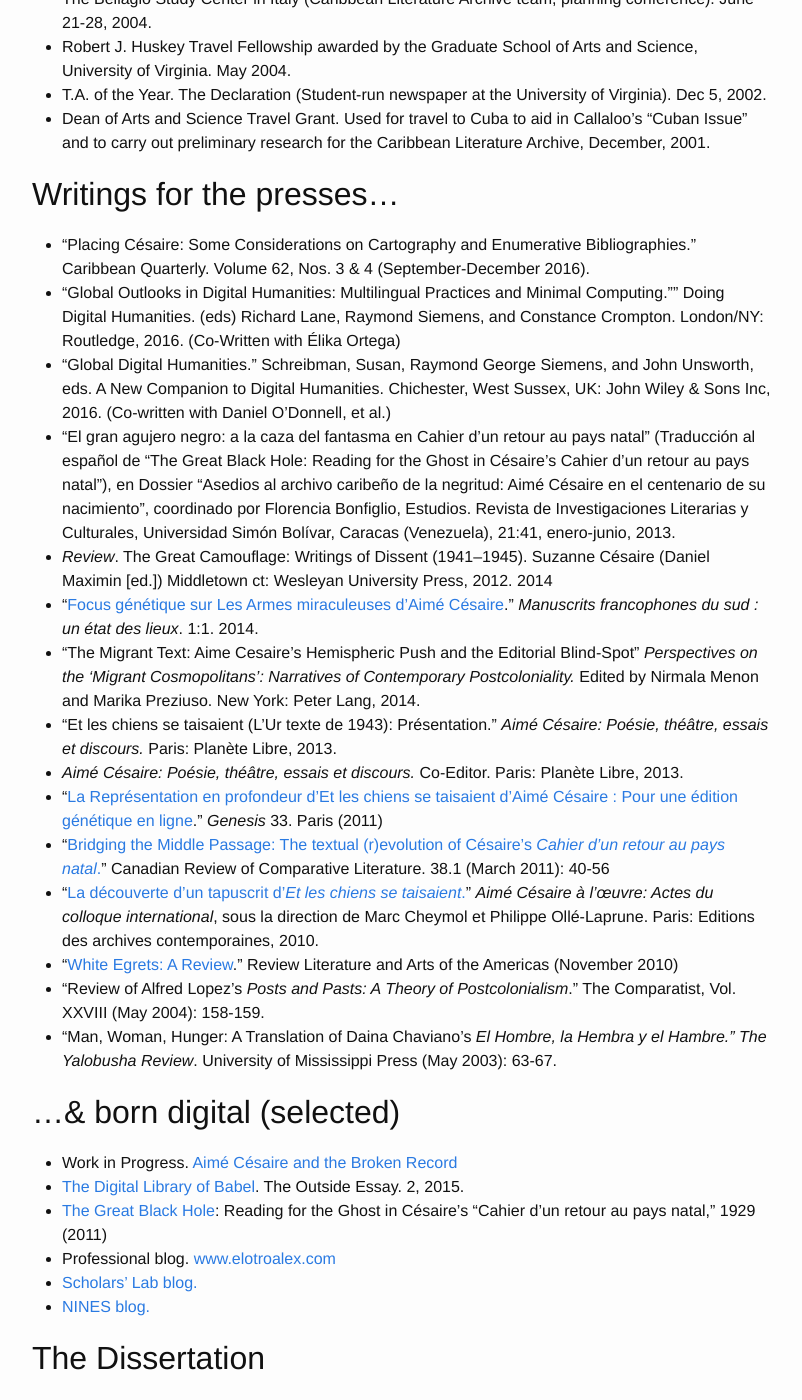
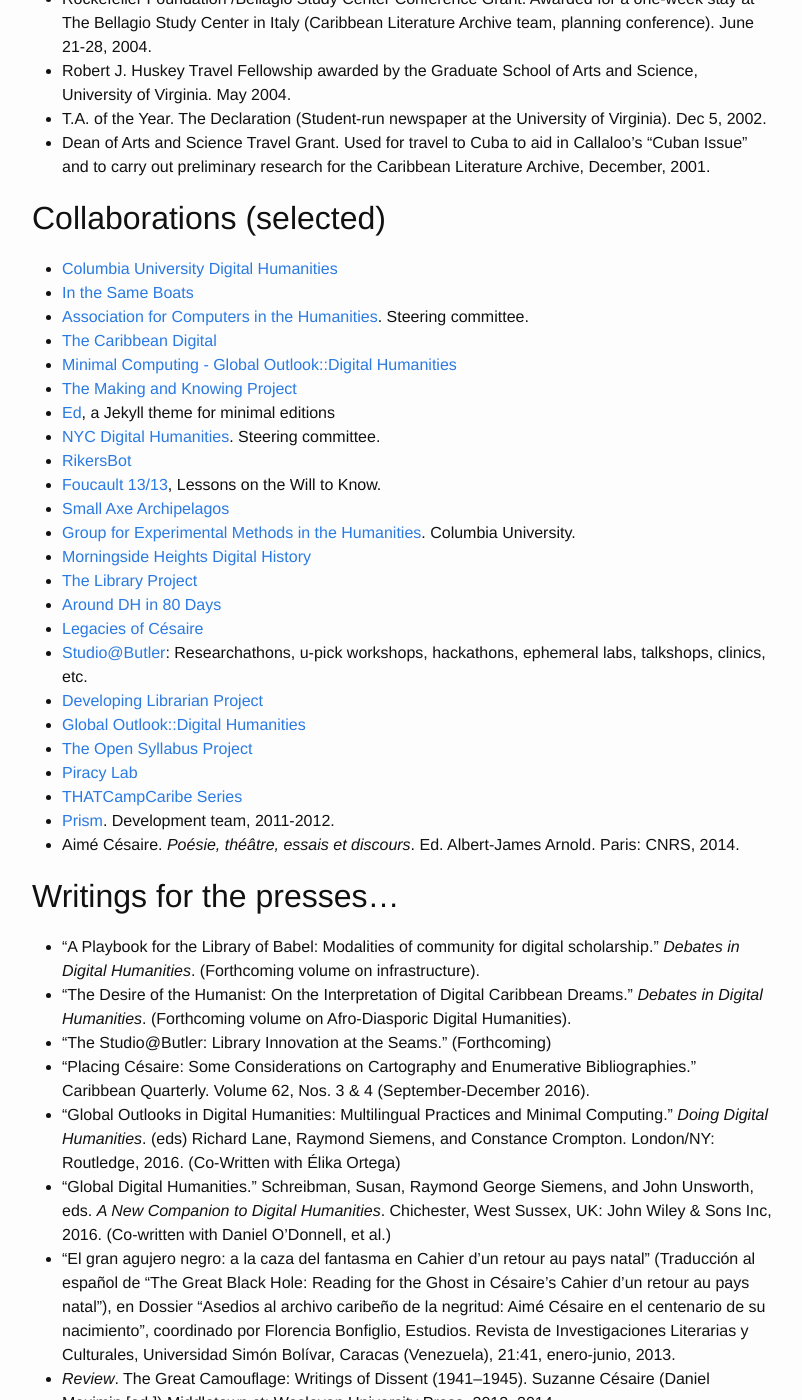
Before and after one commit to elotroalex/elotroalex, a Jekyll site: the page built from bio.md, in a window 1280 px wide and 1400 px high, scrolled down 1176 px. Shown: the whole window, without its empty margins (238-1040 px from the left). Built offline with Jekyll 4.4.1, drawn with Linux system fonts in a browser that asks for light colours; some of the changed text lies outside the part shown.

Commit message:
updated Cv

```diff
--- a/bio.md
+++ b/bio.md
@@ -4,7 +4,7 @@
 permalink: /profile/
 ---
 
-**Alex Gil** is Digital Scholarship Coordinator for the Humanities and History at Columbia University and affiliate Faculty of the Department of English and Comparative Literature at Columbia University. He serves as a collaborator with faculty, students and the library leveraging non-trivial technologies in humanities research, pedagogy and scholarly communications. Current projects include Ed, a digital platform for minimal editions of literary texts; the Translation Toolkit; and, In The Same Boats, a visualization of trans-Atlantic intersections of black intellectuals in the 20th century. He is founder and former chair of the Global Outlook::Digital Humanities initiative, co-founder and co-director of the Group for Experimental Methods in the Humanities and the Studio@Butler at Columbia University, and founder and co-editor of SX Archipelagos.
+**Alex Gil** is Digital Scholarship Coordinator for the Humanities and History at Columbia University and affiliate Faculty of the Department of English and Comparative Literature at Columbia University. He serves as a collaborator with faculty, students and the library leveraging non-trivial technologies in humanities research, pedagogy and scholarly communications. Current projects include Ed, a digital platform for minimal editions of literary texts; Aimé Césaire and The Broken Record, an experiment in long-form digital scholarship; and, In The Same Boats, a visualization of trans-Atlantic intersections of black intellectuals in the 20th century. He is founder and current chair of the Global Outlook::Digital Humanities initiative, co-founder and co-director of the Group for Experimental Methods in the Humanities and the Studio@Butler at Columbia University, and founder and co-editor of the journal *sx archipelagos*.
 
 
 ---
@@ -23,50 +23,61 @@
 
 -   President’s Global Innovation Fund Award. Architectures of Knowledge, Mumbai 2016.
 -   Columbia Junior Librarian Travel Award, CSA Haiti 2016, 2016.
--   NEH Digital Humanities Startup Grant. SX:Archipelagos
-    Project, 2015-2016.
--   Digital Library of the Caribbean Award of Excellence in Digital
-    Humanities, 2014
+-   NEH Digital Humanities Startup Grant. SX:Archipelagos Project, 2015-2016.
+-   Digital Library of the Caribbean Award of Excellence in Digital Humanities, 2014
 -   Columbia Junior Librarian Travel Award, THATCampCaribe, 2013
 -   Sloan Research Grant, Open Syllabus Project, 2013-2014
 -   [HASTAC](http://hastac.org/) fellow, 2011-2012
--   Scholars' Lab [Praxis
-    Program](http://praxis.scholarslab.org/ "Praxis Program") Cohort,
-    2011-2012
--   University of Virginia Library [Scholars'
-    Lab](http://www2.lib.virginia.edu/scholarslab/about/fellows.html "Scholars Lab Fellow")
-    Fellow, 2010-2012
--   [NINES](http://www.nines.org/) (Networked Infrastructure for
-    Nineteenth-Century Electronic Scholarship) Fellow, summer-fall 2010;
-    fall 2011-spring 2012
--   [SHANTI](http://shanti.virginia.edu/) (Sciences, Humanities & Arts
-    Network of Technological Initiatives) Cohorts Fellowship Program to
-    provide programming assistance for the *Et les chiens se taisaient*
-    digital archive, 2009-2010.
--   University of Virginia ENS Fellowship to cover a year of study at
-    the *Ecole Normale Supérieure* in Paris. 2006-2007.
--   Graduate Research Assistant Fellowship to cover one year of work as
-    Project Manager for the Caribbean Literature Archive project with a
-    leave of absence from the English Department, awarded by the Dean of
-    Arts & Science. 2005.
--   Rockefeller Foundation /Bellagio Study Center Conference Grant.
-    Awarded for a one-week stay at The Bellagio Study Center in Italy
-    (Caribbean Literature Archive team, planning conference). June
-    21-28, 2004.
--   Robert J. Huskey Travel Fellowship awarded by the Graduate School of
-    Arts and Science, University of Virginia. May 2004.
--   T.A. of the Year. The Declaration (Student-run newspaper at the
-    University of Virginia). Dec 5, 2002.
--   Dean of Arts and Science Travel Grant. Used for travel to Cuba to
-    aid in Callaloo's “Cuban Issue” and to carry out preliminary
-    research for the Caribbean Literature Archive, December, 2001.
+-   Scholars' Lab [Praxis Program](http://praxis.scholarslab.org/ "Praxis Program") Cohort, 2011-2012
+-   University of Virginia Library [Scholars' Lab Fellow](http://www2.lib.virginia.edu/scholarslab/about/fellows.html "Scholars Lab Fellow"), 2010-2012
+-   [NINES](http://www.nines.org/) (Networked Infrastructure for Nineteenth-Century Electronic Scholarship) Fellow, summer-fall 2010; fall 2011-spring 2012
+-   [SHANTI](http://shanti.virginia.edu/) (Sciences, Humanities & Arts Network of Technological Initiatives) Cohorts Fellowship Program to provide programming assistance for the *Et les chiens se taisaient* digital archive, 2009-2010.
+-   University of Virginia ENS Fellowship to cover a year of study at the *Ecole Normale Supérieure* in Paris. 2006-2007.
+-   Graduate Research Assistant Fellowship to cover one year of work as Project Manager for the Caribbean Literature Archive project with a leave of absence from the English Department, awarded by the Dean of Arts & Science. 2005.
+-   Rockefeller Foundation /Bellagio Study Center Conference Grant. Awarded for a one-week stay at The Bellagio Study Center in Italy (Caribbean Literature Archive team, planning conference). June 21-28, 2004.
+-   Robert J. Huskey Travel Fellowship awarded by the Graduate School of Arts and Science, University of Virginia. May 2004.
+-   T.A. of the Year. The Declaration (Student-run newspaper at the University of Virginia). Dec 5, 2002.
+-   Dean of Arts and Science Travel Grant. Used for travel to Cuba to aid in Callaloo's “Cuban Issue” and to carry out preliminary research for the Caribbean Literature Archive, December, 2001.
+
+Collaborations (selected)
+-------------------------
+
+- [Columbia University Digital Humanities](https://digitalhumanities.columbia.edu/)
+- [In the Same Boats](http://sameboats.org)
+- [Association for Computers in the Humanities](http://ach.org/). Steering committee.
+- [The Caribbean Digital](http://caribbeandigitalnyc.net/)
+- [Minimal Computing - Global Outlook::Digital Humanities](http://go-dh.github.io/mincomp/)
+- [The Making and Knowing Project](http://www.makingandknowing.org/)
+-   [Ed](http://elotroalex.github.io/ed/), a Jekyll theme for minimal
+    editions
+- [NYC Digital Humanities](http://nycdh.org/). Steering committee.
+-   [RikersBot](https://twitter.com/rikersbot)
+-   [Foucault 13/13](http://blogs.law.columbia.edu/foucault1313/), Lessons on the Will to Know.
+-   [Small Axe Archipelagos](http://smallaxe.net/sxarchipelagos/)
+-   [Group for Experimental Methods in the Humanities](http://xpmeth.plaintext.io/). Columbia University.
+-   [Morningside Heights Digital History](https://mhdh.library.columbia.edu/)
+-   [The Library Project](http://spatialinformationdesignlab.org/library/)
+-   [Around DH in 80 Days](http://www.arounddh.org)
+-   [Legacies of Césaire](http://cesairelegacies.cdrs.columbia.edu/)
+-   [Studio@Butler](https://studio.cul.columbia.edu/): Researchathons, u-pick workshops, hackathons, ephemeral labs, talkshops, clinics, etc.
+-   [Developing Librarian Project](http://www.developinglibrarian.org/)
+-   [Global Outlook::Digital Humanities](http://globaloutlookdh.org)
+-   [The Open Syllabus Project](http://opensyllabusproject.org/)
+-   [Piracy Lab](http://piracylab.org/ "Piracy Lab")
+-   [THATCampCaribe Series](http://caribbean2013.thatcamp.org/)
+-   [Prism](http://praxis.scholarslab.org/ "Prism"). Development team, 2011-2012.
+-   Aimé Césaire. *Poésie, théâtre, essais et discours*. Ed. Albert-James Arnold. Paris: CNRS, 2014.
+
 
 Writings for the presses...
 ---------------------
 
+- "A Playbook for the Library of Babel: Modalities of community for digital scholarship." *Debates in Digital Humanities*. (Forthcoming volume on infrastructure).
+- "The Desire of the Humanist: On the Interpretation of Digital Caribbean Dreams." *Debates in Digital Humanities*. (Forthcoming volume on Afro-Diasporic Digital Humanities).
+- "The Studio@Butler: Library Innovation at the Seams." (Forthcoming)
 - "Placing Césaire: Some Considerations on Cartography and Enumerative Bibliographies." Caribbean Quarterly. Volume 62, Nos. 3 & 4 (September-December 2016).
--  "Global Outlooks in Digital Humanities: Multilingual Practices and Minimal Computing."" Doing Digital Humanities. (eds) Richard Lane, Raymond Siemens, and Constance Crompton. London/NY: Routledge, 2016. (Co-Written with Élika Ortega)
--   "Global Digital Humanities." Schreibman, Susan, Raymond George Siemens, and John Unsworth, eds. A New Companion to Digital Humanities. Chichester, West Sussex, UK: John Wiley & Sons Inc, 2016. (Co-written with Daniel O'Donnell, et al.)
+-  "Global Outlooks in Digital Humanities: Multilingual Practices and Minimal Computing." *Doing Digital Humanities*. (eds) Richard Lane, Raymond Siemens, and Constance Crompton. London/NY: Routledge, 2016. (Co-Written with Élika Ortega)
+-   "Global Digital Humanities." Schreibman, Susan, Raymond George Siemens, and John Unsworth, eds. *A New Companion to Digital Humanities*. Chichester, West Sussex, UK: John Wiley & Sons Inc, 2016. (Co-written with Daniel O'Donnell, et al.)
 -   “El gran agujero negro: a la caza del fantasma en Cahier d’un retour au pays natal" (Traducción al español de “The Great Black Hole: Reading for the Ghost in Césaire’s Cahier d’un retour au pays natal"), en Dossier “Asedios al archivo caribeño de la negritud: Aimé Césaire en el centenario de su nacimiento”, coordinado por Florencia Bonfiglio, Estudios. Revista de Investigaciones Literarias y Culturales, Universidad Simón Bolívar, Caracas (Venezuela), 21:41, enero-junio, 2013.
 -   *Review*. The Great Camouflage: Writings of Dissent (1941–1945). Suzanne Césaire (Daniel Maximin \[ed.\]) Middletown ct: Wesleyan University Press, 2012. 2014
 - "[Focus génétique sur Les Armes miraculeuses d’Aimé Césaire](https://coma.revues.org/254)." *Manuscrits francophones du sud : un état des lieux*. 1:1. 2014.
@@ -83,7 +94,7 @@
     la Hembra y el Hambre." The Yalobusha Review*. University of
     Mississippi Press (May 2003): 63-67.
 
-...& born digital (selected)
+...& direct to readers (selected)
 ----------------------------
 
 -   Work in Progress. [Aimé Césaire and the Broken Record](http://record.elotroalex.com)
@@ -100,44 +111,19 @@
 
 - *[Migrant Textuality: On the fields of Aimé Césaire's Et les chiens se taisaient](http://hdl.handle.net/10022/AC:P:20342)*. A dissertation presented to the Graduate Faculty of the University of Virginia in Candidacy for the Degree of Doctor of philosophy, Department of English. December, 2012 Ph.D., University of Virginia.
 
-Collaborations (selected)
--------------------------
-
-- [Columbia University Digital Humanities](https://digitalhumanities.columbia.edu/)
-- [In the Same Boats](http://sameboats.org)
-- [Association for Computers in the Humanities](http://ach.org/). Steering committee.
-- [The Caribbean Digital](http://caribbeandigitalnyc.net/)
-- [Minimal Computing - Global Outlook::Digital Humanities](http://go-dh.github.io/mincomp/)
-- [The Making and Knowing Project](http://www.makingandknowing.org/)
--   [Ed](http://elotroalex.github.io/ed/), a Jekyll theme for minimal
-    editions
-- [NYC Digital Humanities](http://nycdh.org/). Steering committee.
--   [RikersBot](https://twitter.com/rikersbot)
--   [Foucault 13/13](http://blogs.law.columbia.edu/foucault1313/), Lessons on the Will to Know.
--   [Small Axe Archipelagos](http://smallaxe.net/sxarchipelagos/)
--   [Group for Experimental Methods in the
-    Humanities](http://xpmeth.plaintext.io/). Columbia University.
--   [Morningside Heights Digital
-    History](https://mhdh.library.columbia.edu/)
--   [The Library
-    Project](http://spatialinformationdesignlab.org/library/)
--   [Around DH in 80 Days](http://www.arounddh.org)
--   [Legacies of Césaire](http://cesairelegacies.cdrs.columbia.edu/)
--   [Studio@Butler](https://studio.cul.columbia.edu/): Researchathons,
-    u-pick workshops, hackathons, ephemeral labs, talkshops,
-    clinics, etc.
--   [Developing Librarian Project](http://www.developinglibrarian.org/)
--   [Global Outlook::Digital Humanities](http://globaloutlookdh.org)
--   [The Open Syllabus Project](http://opensyllabusproject.org/)
--   [Piracy Lab](http://piracylab.org/ "Piracy Lab")
--   [THATCampCaribe Series](http://caribbean2013.thatcamp.org/)
--   [Prism](http://praxis.scholarslab.org/ "Prism"). Development
-    team, 2011-2012.
--   Aimé Césaire. *Poésie, théâtre, essais et discours*. Ed. Albert-James Arnold. Paris: CNRS, 2014.
-
 Participation
 -------------
 
+- "Introduction to Digital Scholarship." ARL Digital Scholarship Summer Institute, June 2017 and CLIR Postdoc Seminar, July 2017.
+- "Minimal Computing: The Stakes for Textual Scholarship." Society for Textual Scholarship Annual Convention. University of Maryland, June 2017.
+- "Minimal Editions: Come With a Text, Leave with an Accessible Digital Edition." Society for Textual Scholarship Annual Convention. University of Maryland, June 2017.
+- "Off the Broken Record: The Future Past of our Product Line." Humanities Futures Colloquium. Duke University, March 2017.
+- "The Globe is Not a Circle: The New Life of Words and the Broken Scholarly Record." Washington & Lee, March 2017.
+- Inaugural Seminar and Keynote on the occassion of the first Masters Program in Digital Humanities in Latin America. Universidad de los Andes, Bogota, Colombia, February 2017.
+- Musiconis International Seminar. A collaboration between the Sorbonne & Columbia University. Paris, France, January 2017.
+- "In The Same Boats: Towards an Intellectual Cartography of the Black Atlantic." History Design Workshop. Harvard University, March 2017.
+- "@rikersbot: Local­-Based, Social­-Justice­-Driven Praxis in Digital Humanities," Alexander Gil, Columbia Univ.; Dennis Tenen, Columbia Univ. MLA Convention, January 2017.
+- "Minimal Digital Humanities: Choice or Necessity?" MLA Convention, January 2017.
 - "In The Same Boats: Next Steps". The Caribbean Digital. Columbia University. December 2016.
 - Fedora Camp. Columbia University. November 2016.
 - "A digital humanities for the Caribbean Sea." Slavic Digital Humanities Symposium. Yale. November 2016.
```
